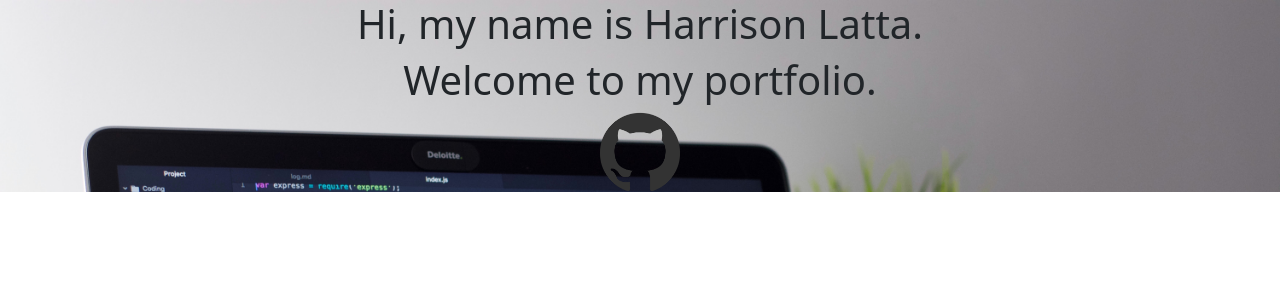
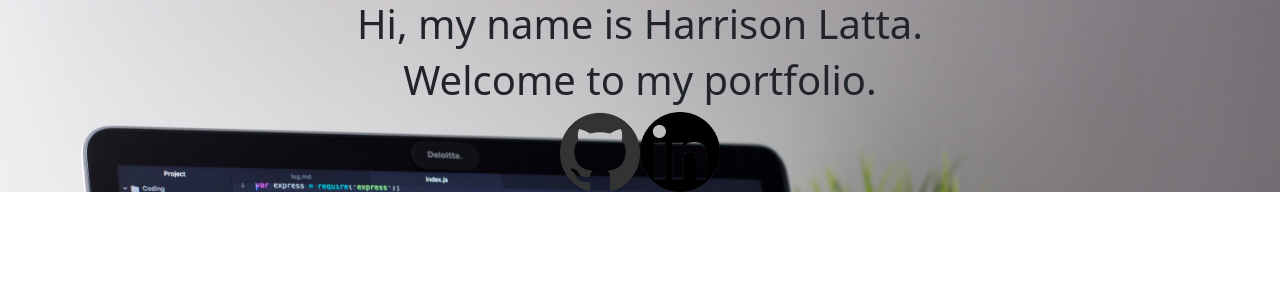
Before and after one commit to h-latta/Portfolio, a React (Create React App) app in the folder portfolio/: page / in a window 1280 px wide. Shown: the top 300 px of the page. Built offline with nearby package versions, Linux system fonts and the light colour scheme.

Commit message:
Created Link and Icon to LinkedIn Profile

```diff
--- a/portfolio/src/App.js
+++ b/portfolio/src/App.js
@@ -1,5 +1,6 @@
 import './App.css';
 import GitHubButton from './GitHubButton/GitHubButton';
+import LinkedInButton from './LinkedInButton/LinkedInButton'
 
 function App() {
   return (
@@ -9,6 +10,7 @@ function App() {
       <h1>Welcome to my portfolio.</h1>
     </div>
     <GitHubButton />
+    <LinkedInButton />
     </body>
   );
 }
--- /dev/null
+++ b/portfolio/src/LinkedInButton/LinkedInButton.css
@@ -0,0 +1,3 @@
+.link {
+    height: 5rem;
+}
--- /dev/null
+++ b/portfolio/src/LinkedInButton/LinkedInButton.jsx
@@ -0,0 +1,9 @@
+import './LinkedInButton.css'
+import LinkedInIcon from "../Images/LinkedInIcon.png"
+const GitHubButton = (props) => {
+    return (
+        <a href="https://www.linkedin.com/in/harrison-latta-90860a219/"><img className='link' src={LinkedInIcon} alt="LinkedIn"/></a>
+     );
+}
+
+export default GitHubButton;
```
Also changed, not shown: portfolio/src/Images/LinkedInIcon.png (added).
